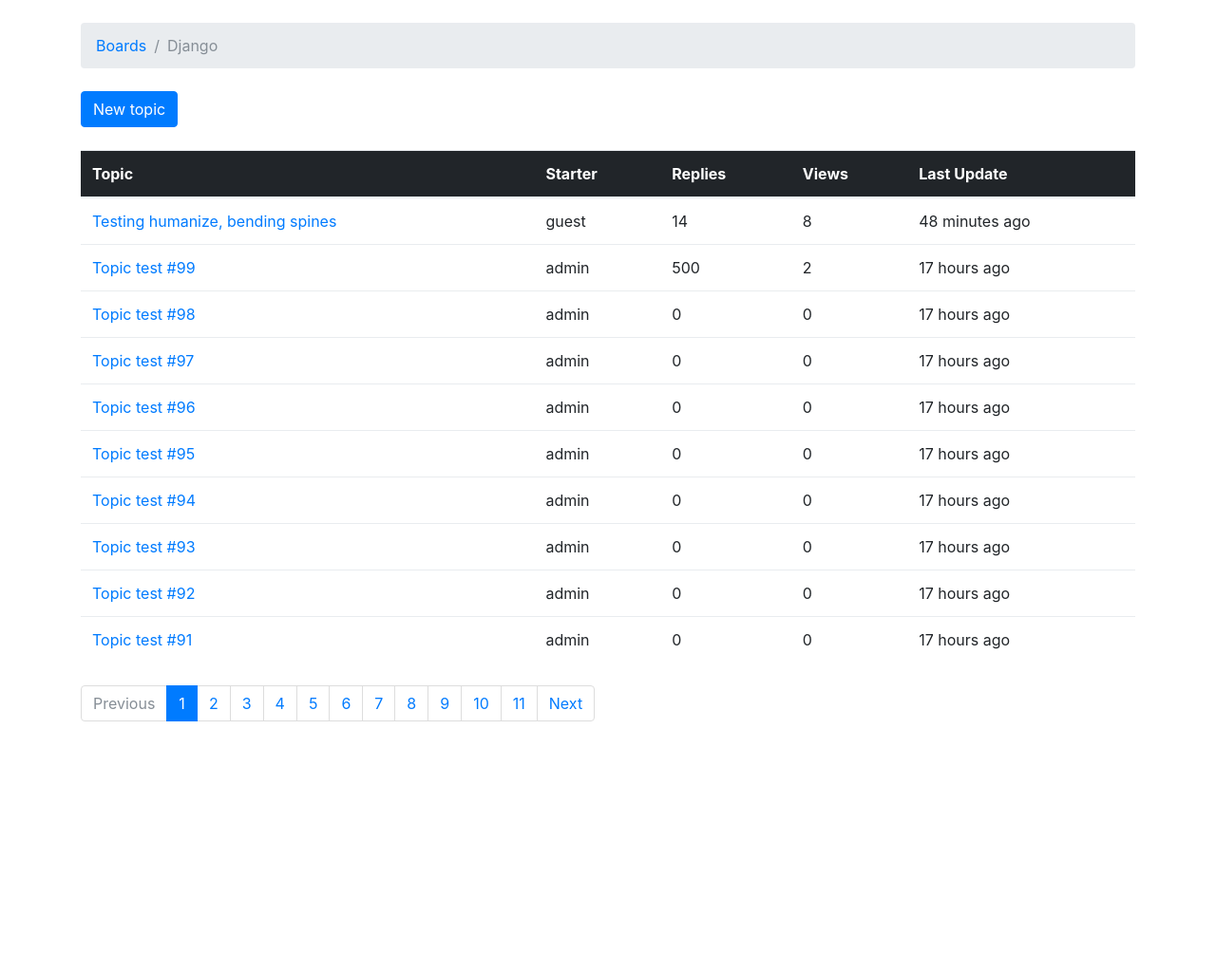
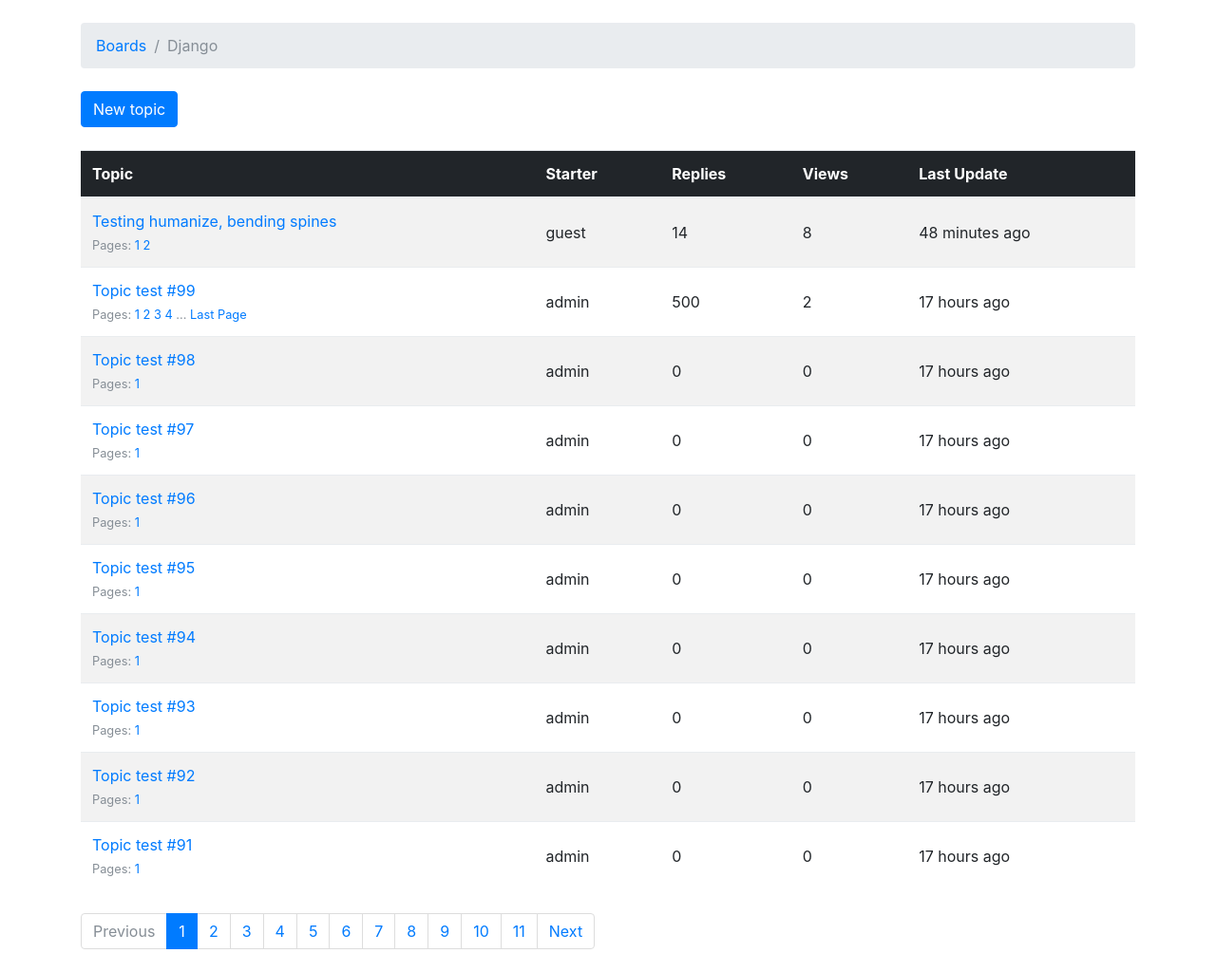
Before and after one commit to lbias/myproject, a Django app: page /boards/1/ in a window 1280 px wide. Shown: the part 56-1080 px from the top of the page at 95% size. Before the commit the page ends 816 px from the top, so only its background shows below. Run offline with Django 3.2, Linux system fonts and the light colour scheme; data comes from the database, SQL or seed files in the repository; both versions use the stored data as it was after the commit; some libraries are stand-ins or nearby versions; some web fonts are replaced.

Commit message:
tiny pagination for each topic

```diff
--- a/boards/models.py
+++ b/boards/models.py
@@ -1,3 +1,5 @@
+import math
+
 from django.contrib.auth.models import User
 from django.db import models
 from django.utils.html import mark_safe
@@ -28,6 +30,22 @@ class Topic(models.Model):
     def __str__(self):
         return self.subject
 
+    def get_page_count(self):
+        count = self.posts.count()
+        pages = count / 10
+        return math.ceil(pages)
+
+    def has_many_pages(self, count=None):
+        if count is None:
+            count = self.get_page_count()
+        return count > 6
+
+    def get_page_range(self):
+        count = self.get_page_count()
+        if self.has_many_pages(count):
+            return range(1, 5)
+        return range(1, count + 1)
+
 class Post(models.Model):
     message = models.TextField(max_length=4000)
     topic = models.ForeignKey(Topic, related_name='posts')
--- a/templates/topics.html
+++ b/templates/topics.html
@@ -16,7 +16,7 @@
     <a href="{% url 'new_topic' board.pk %}" class="btn btn-primary">New topic</a>
   </div>
 
-  <table class="table mb-4">
+  <table class="table table-striped mb-4">
     <thead class="thead-inverse">
       <tr>
         <th>Topic</th>
@@ -28,12 +28,26 @@
     </thead>
     <tbody>
       {% for topic in topics %}
+        {% url 'topic_posts' board.pk topic.pk as topic_url %}
         <tr>
-          <td><a href="{% url 'topic_posts' board.pk topic.pk %}">{{ topic.subject }}</a></td>
-          <td>{{ topic.starter.username }}</td>
-          <td>{{ topic.replies }}</td>
-          <td>{{ topic.views }}</td>
-          <td>{{ topic.last_updated|naturaltime }}</td>
+          <td>
+            <p class="mb-0">
+              <a href="{{ topic_url }}">{{ topic.subject }}</a>
+            </p>
+            <small class="text-muted">
+              Pages:
+              {% for i in topic.get_page_range %}
+                <a href="{{ topic_url }}?page={{ i }}">{{ i }}</a>
+              {% endfor %}
+              {% if topic.has_many_pages %}
+              ... <a href="{{ topic_url }}?page={{ topic.get_page_count }}">Last Page</a>
+              {% endif %}
+            </small>
+          </td>
+          <td class="align-middle">{{ topic.starter.username }}</td>
+          <td class="align-middle">{{ topic.replies }}</td>
+          <td class="align-middle">{{ topic.views }}</td>
+          <td class="align-middle">{{ topic.last_updated|naturaltime }}</td>
         </tr>
       {% endfor %}
     </tbody>
```
Also changed, not shown: db.sqlite3, output/S132.png (added), output/S133.png (added), output/S134.png (added).
